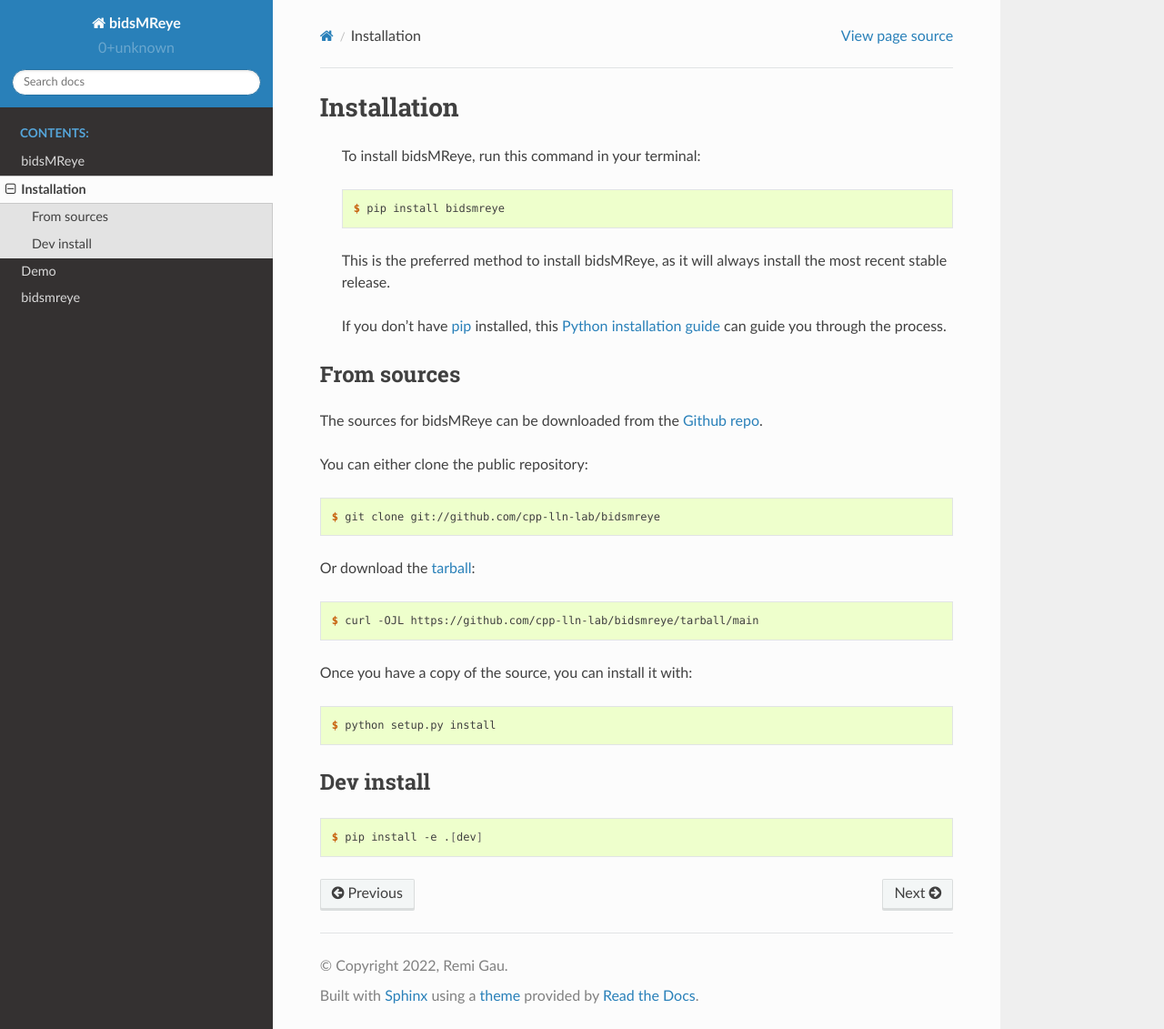
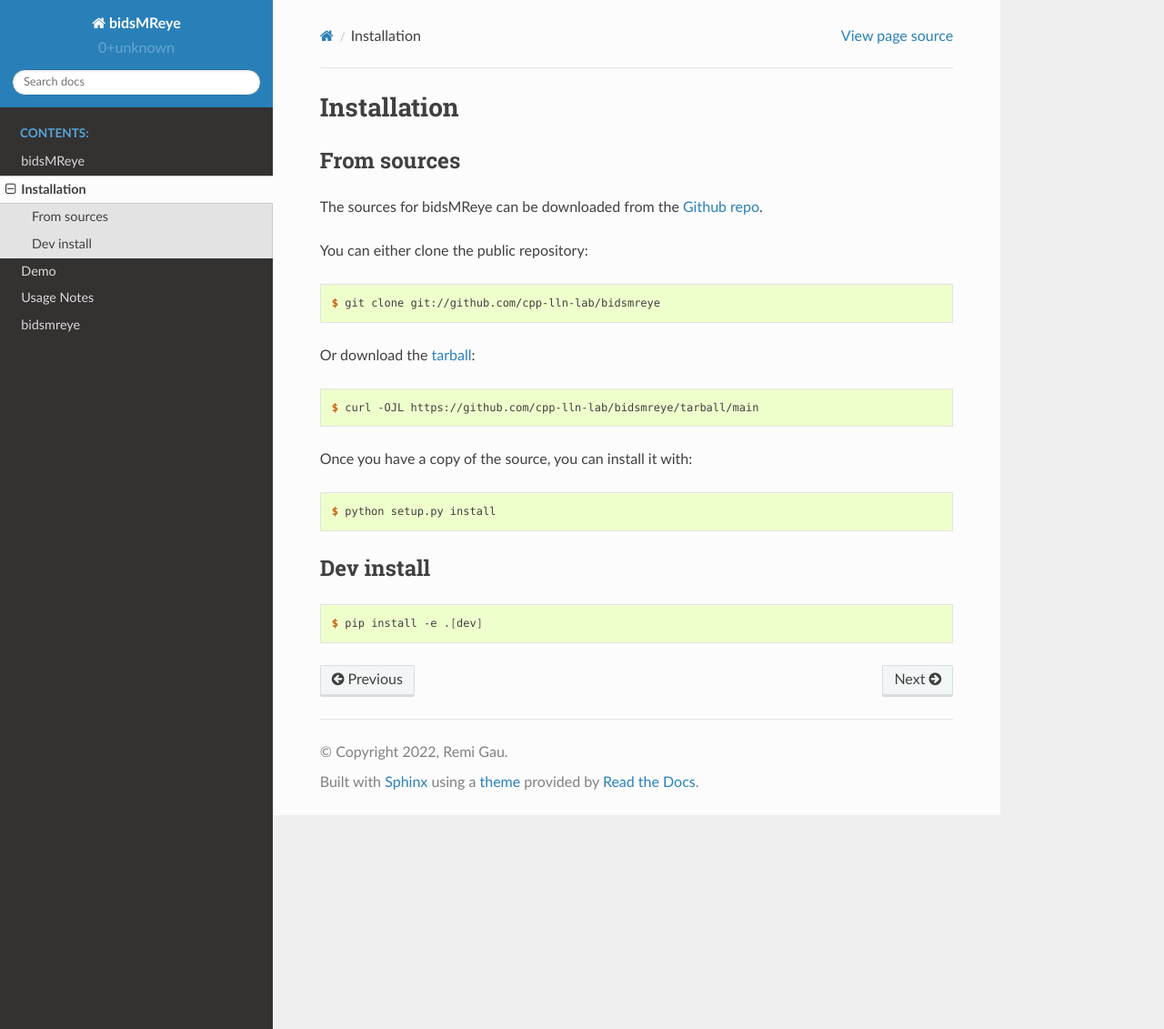
Before and after one commit to cpp-lln-lab/bidsMReye, a Sphinx documentation site: the page built from docs/source/installation.rst, in a window 1280 px wide and 1131 px high. Shown: the whole window at 91% size. Built offline with Sphinx 7.4.7 and the Read the Docs theme 2.0.0, drawn with Linux system fonts in a browser that asks for light colours.

```diff
--- a/docs/source/conf.py
+++ b/docs/source/conf.py
@@ -39,6 +39,7 @@
     "sphinx.ext.autodoc",
     "sphinx_copybutton",
     "myst_parser",
+    "sphinxarg.ext",
 ]
 
 # Add any paths that contain templates here, relative to this directory.
--- a/docs/source/index.rst
+++ b/docs/source/index.rst
@@ -8,6 +8,7 @@
    readme
    installation
    demo
+   usage_notes
    modules
 
 Indices and tables
--- a/docs/source/installation.rst
+++ b/docs/source/installation.rst
@@ -1,27 +1,7 @@
-.. highlight:: shell
+.. _installation:
 
-============
 Installation
 ============
-
-..
-
-    Stable release
-    --------------
-
-    To install bidsMReye, run this command in your terminal:
-
-    .. code-block:: console
-
-        $ pip install bidsmreye
-
-    This is the preferred method to install bidsMReye, as it will always install the most recent stable release.
-
-    If you don't have `pip`_ installed, this `Python installation guide`_ can guide
-    you through the process.
-
-    .. _pip: https://pip.pypa.io
-    .. _Python installation guide: http://docs.python-guide.org/en/latest/starting/installation/
 
 
 From sources
--- a/setup.cfg
+++ b/setup.cfg
@@ -40,6 +40,7 @@
     myst-parser
     sphinx-copybutton
     rstcheck
+    sphinx-argparse
 docs =
     %(doc)s
 style =
```
Also changed, not shown: docs/source/bidsmreye.rst (+0 -8 lines), docs/source/usage_notes.rst (added, +33 -0 lines), 5 other files.
